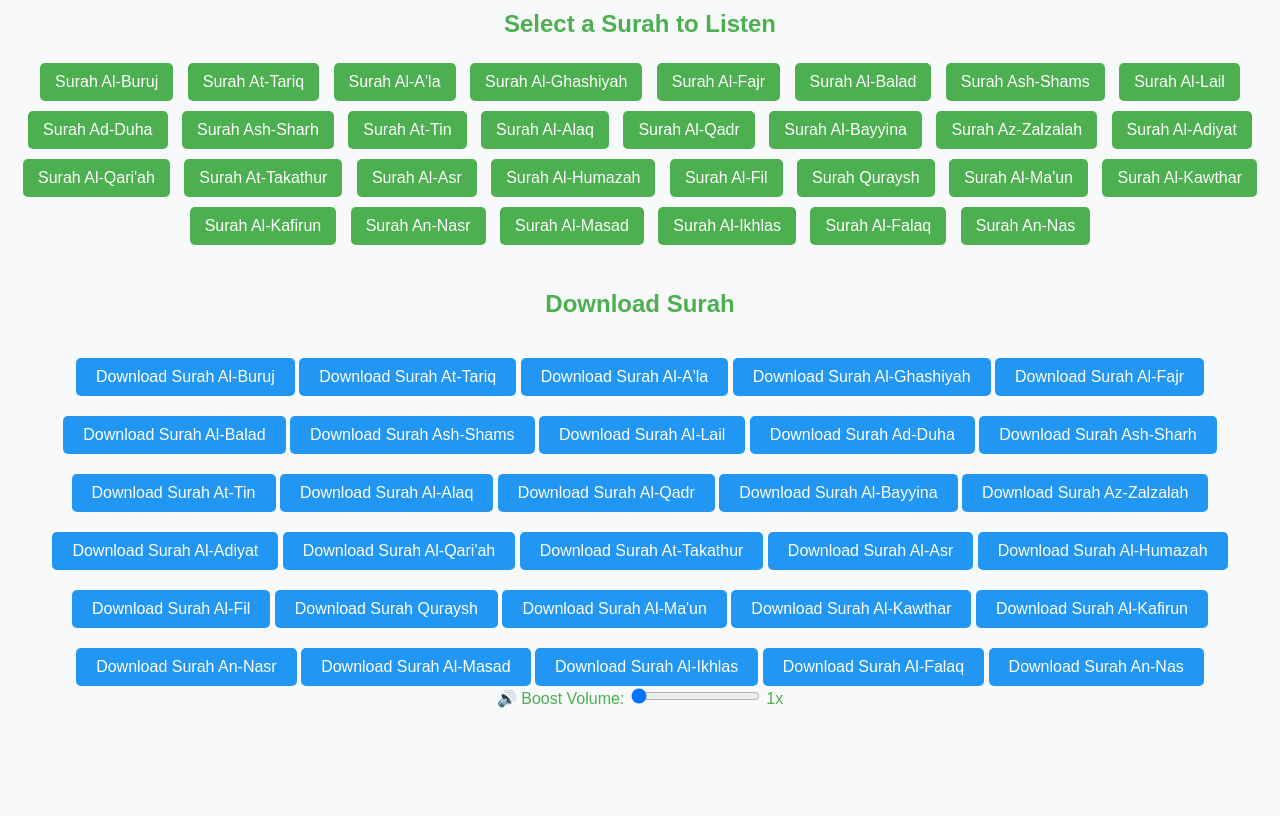
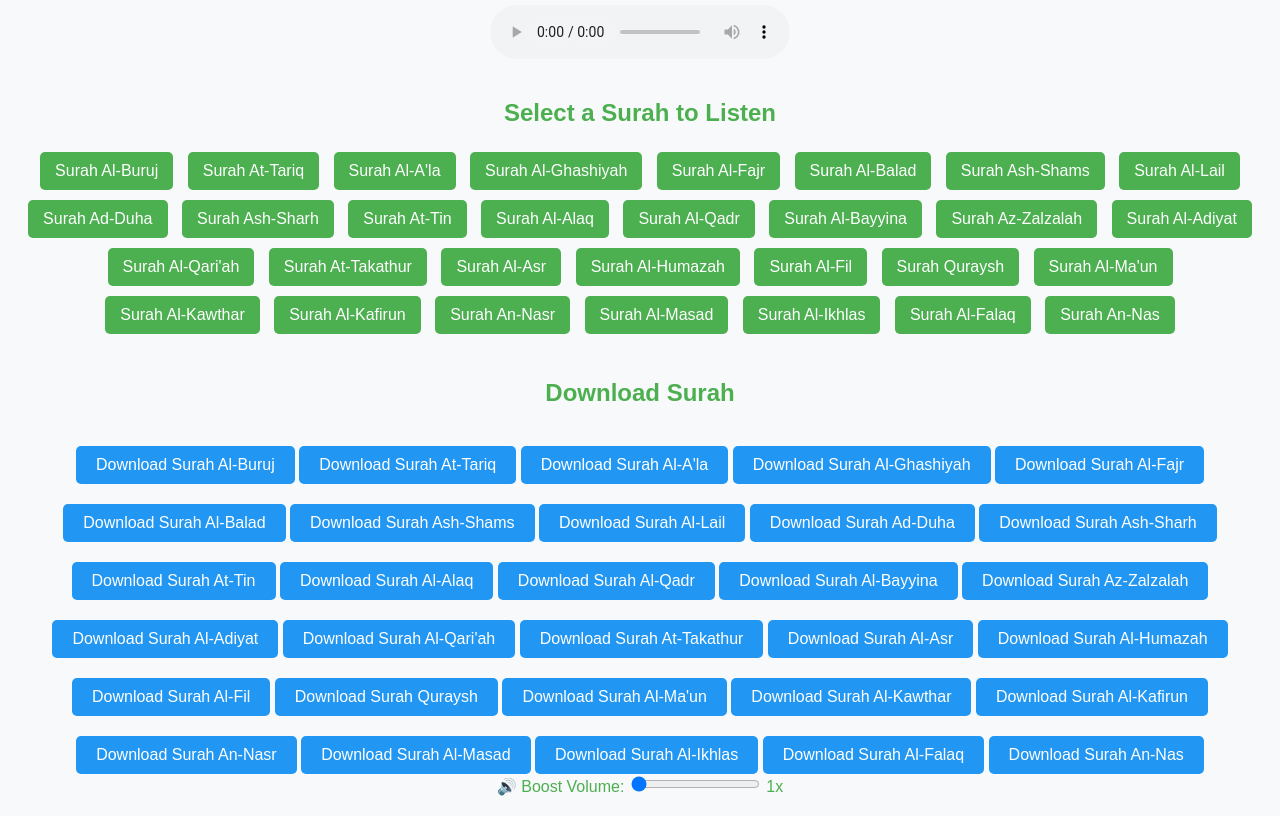
Before and after one commit to sword786/quran, a plain HTML site: page index.html in a window 1280 px wide. Shown: the part 107-923 px from the top of the page. Before the commit the page ends 815 px from the top, so only its background shows below. Drawn offline with Linux system fonts and the light colour scheme.

Commit message:
Update index.html

```diff
--- a/index.html
+++ b/index.html
@@ -8,18 +8,18 @@
     body {
   font-family: Arial, sans-serif;
   margin: 0;
-      padding: 0;
+  padding: 20px;
   background: #f8f9fa;
-      height: 100vh;
-      overflow: hidden;
-      position: relative;
+  min-height: 100vh;
+  overflow-x: hidden; /* No side scrolling */
+  overflow-y: auto;   /* Allow vertical scroll */
   display: flex;
   flex-direction: column;
-      justify-content: center;
   align-items: center;
   text-align: center;
   color: #4CAF50;
 }
+
 
     h1 {
       color: #2e7d32;
```
Lines whose indentation alone changed are shown as unchanged.
